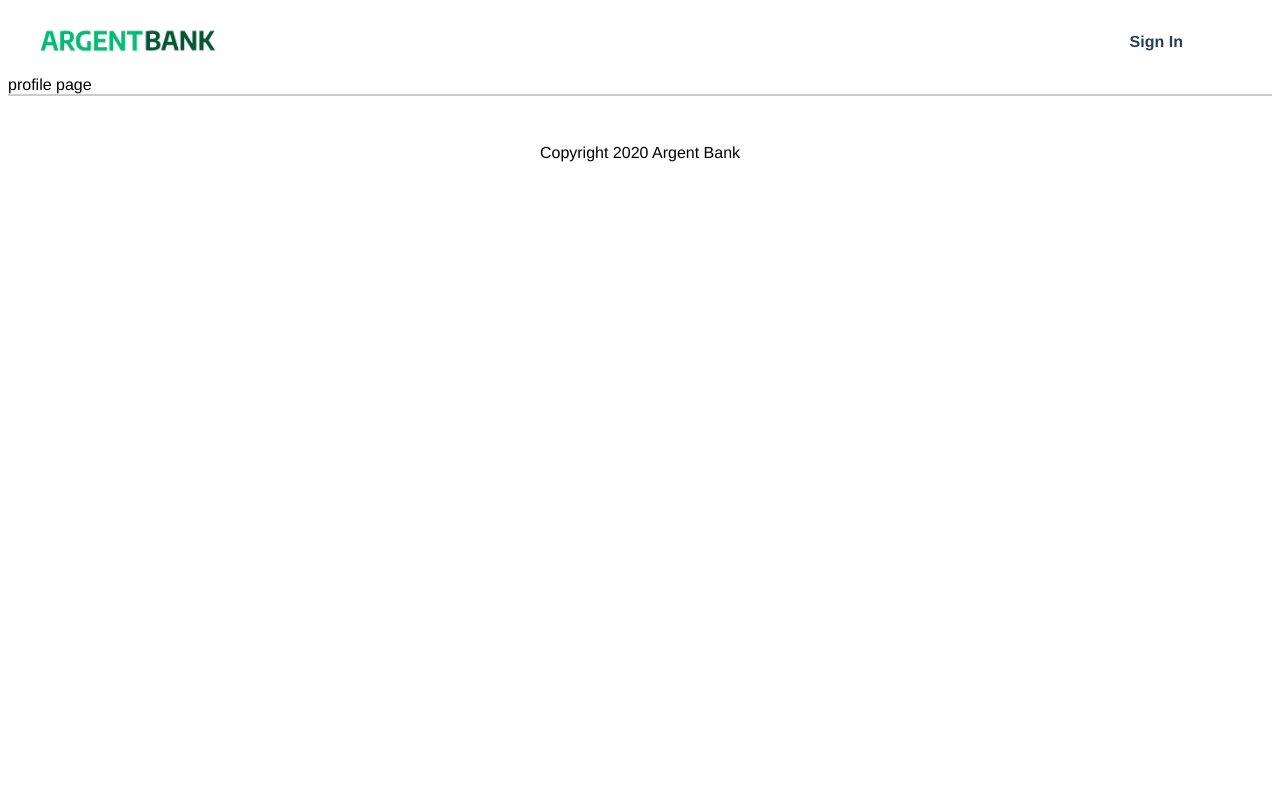
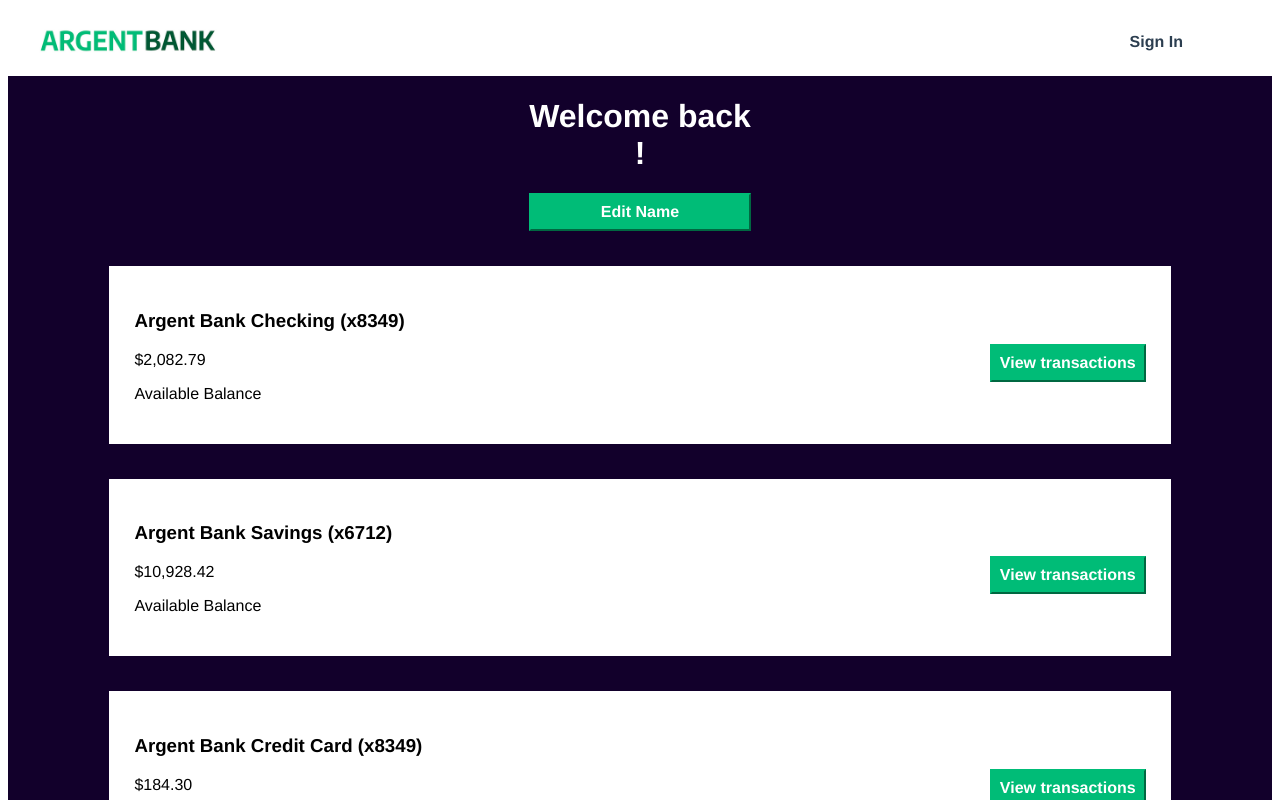
Before and after one commit to K-Duong/agentBank, a React (Vite) app: page /profile in a window 1280 px wide. Shown: the top 800 px of the page. Built offline with nearby package versions, Linux system fonts and the light colour scheme; the HTML template or start-up script is replaced by a standard one.

Commit message:
create query POST in apiSlice to get user infos from API and update ProfilePage

```diff
--- a/src/assets/styles/root/mixins.scss
+++ b/src/assets/styles/root/mixins.scss
@@ -17,6 +17,12 @@
 }
 
 //positions
+@mixin flex-column-center {
+  display: flex;
+  flex-direction: column;
+  justify-content: center;
+  align-items: center;
+}
 @mixin center-item{
   position: absolute;
   top: 50%;
--- a/src/components/button/style.scss
+++ b/src/components/button/style.scss
@@ -10,4 +10,5 @@
     border-color: $primary-color;
     background-color: $primary-color;
     color: $white-color;
+    cursor: pointer;
 }
--- a/src/components/form-sign-in/style.scss
+++ b/src/components/form-sign-in/style.scss
@@ -2,8 +2,7 @@
 
 .form-sign-in {
   background-color: $white-color;
-  @include flex-column;
-  @include center-children;
+  @include flex-column-center;
   box-sizing: border-box;
 
   width: 300px;
@@ -12,15 +11,21 @@
   padding: $p-2rem;
 
   header {
+    @include flex-column-center;
     p.error-message{
       color: $error-color;
+      text-align: center
     }
   }
 
   &-content {
-
+    @include flex-column-center;
     div {
+      @include flex-column;
       align-items: flex-start;
+      input {
+        width: 100%;
+      }
     }
   }
 }
--- a/src/hooks/index.jsx
+++ b/src/hooks/index.jsx
@@ -1,4 +1,12 @@
 import { useSelector } from "react-redux";
 
 
-export const useSelectedAuth = useSelector(state => state.auth);
+export const useIsAuth = () => {
+  const {isAuth} = useSelector((state) => state.auth);
+  return isAuth
+}
+
+export const useAuthState = () => {
+  const authState = useSelector((state) => state.auth);
+  return authState
+}
--- a/src/layouts/navbar/index.jsx
+++ b/src/layouts/navbar/index.jsx
@@ -1,11 +1,50 @@
-import { NavLink } from "react-router-dom";
+import { useState, useEffect } from "react";
+import { NavLink, useNavigate } from "react-router-dom";
+import { useDispatch, useSelector } from "react-redux";
+import { logingOut } from "../../features/authSlice";
+import { useGetUserProfileMutation } from "../../utils/apiSlice";
+import { useAuthState } from "../../hooks";
 import logo from "../../assets/logo/argentBankLogo.png";
+import "./style.scss";
 
-import "./style.scss";
-import { useDispatch, useSelector } from "react-redux";
 function NavBar() {
-  const { isAuth } = useSelector((state) => state.auth);
-  const dispatch = useDispatch;
+  // const state = useSelector((state) => state.auth);
+  const authState = useAuthState();
+  const [userProfile, setUserProfile] = useState({
+    firstName: "",
+    lastName: "",
+  });
+  const [getUserProfile] = useGetUserProfileMutation();
+
+  const dispatch = useDispatch();
+  const navigate = useNavigate();
+
+  useEffect(() => {
+    const fetchProfile = async () => {
+      if (authState.isAuth) {
+        try {
+          const result = await getUserProfile().unwrap();
+          setUserProfile((prev) => ({
+            ...prev,
+            firstName: result.body.firstName,
+            lastName: result.body.lastName,
+          }));
+          console.log("Profile fetched successfully:", result);
+        } catch (err) {
+          console.error("Failed to fetch user profile: ", err);
+        }
+      }
+    };
+    fetchProfile();
+  }, [setUserProfile, authState.isAuth]);
+
+
+
+  const handleSignOut = () => {
+    console.log("log out");
+    dispatch(logingOut(authState));
+    navigate("/");
+  };
 
   return (
     <nav className="navbar-wrapper">
@@ -13,10 +52,12 @@
         <img className="logo-agentBank" alt="Argent Bank Logo" src={logo} />
       </NavLink>
       <ul className="links">
-        {isAuth ? (
+        {authState.isAuth ? (
           <>
-            <NavLink to="/profile">Tony</NavLink>
-            <NavLink to="/">Sign Out</NavLink>
+            <NavLink to="/profile">{userProfile.firstName}</NavLink>
+            <NavLink to="/">
+              <div onClick={handleSignOut}>Sign Out</div>
+            </NavLink>
           </>
         ) : (
           <NavLink to="/login">Sign In</NavLink>
--- a/src/pages/profile/index.jsx
+++ b/src/pages/profile/index.jsx
@@ -1,9 +1,131 @@
-function ProfilePage () {
+import { useState, useEffect } from "react";
+import { useGetUserProfileMutation } from "../../utils/apiSlice";
+import { useAuthState } from "../../hooks";
+import Button from "../../components/button";
+import "./style.scss";
+import { useNavigate } from "react-router-dom";
+
+function FormEditName({ handleSubmit, handleCancel, firstName, lastName }) {
+  return (
+    <form className="form-edit-name">
+      <input placeholder={firstName}></input>
+      <input placeholder={lastName}></input>
+      <Button handleClick={handleSubmit}>Save</Button>
+      <Button handleCancel={handleCancel}>Cancel</Button>
+    </form>
+  );
+}
+function ProfilePage() {
+  const [activatedForm, setActivatedForm] = useState(false);
+  const [userProfile, setUserProfile] = useState({
+    firstName: "",
+    lastName: "",
+  });
+
+  const [fetchError, setFetchError] = useState(null)
+  const authState = useAuthState();
+  const navigate = useNavigate()
+  const [getUserProfile, { isLoading, error }] = useGetUserProfileMutation();
+
+  useEffect(() => {
+    const fetchProfile = async () => {
+      if (authState.isAuth) {
+        try {
+        const result = await getUserProfile().unwrap();
+        setUserProfile((prev) => ({
+          ...prev,
+          firstName: result.body.firstName,
+          lastName: result.body.lastName,
+        }));
+      } catch (err) {
+        console.error("Failed to fetch user profile: ", err);
+        setFetchError("Oops, something went wrong! Please try again")
+      }}
+    };
+    fetchProfile();
+  }, [authState.isAuth, getUserProfile, navigate]);
+
+  // useEffect(() => {
+  //   if (!authState.isAuth) {
+  //     navigate("/");
+  //   }
+  // }, [authState.isAuth, navigate]);
+
+  const handleSubmit = (e) => {
+    e.preventDefault();
+    console.log("save change");
+    setActivatedForm(false);
+  };
+
+  const handleCancel = () => {
+    setActivatedForm(false);
+  };
+
+  const handleChangeName = () => {
+    console.log("name to change");
+    setActivatedForm(true);
+  };
+
+  if (isLoading) return <div>Loading...</div>;
+
+
   return (
     <div className="profile-wrapper">
-      profile page
+      <div className="header">
+        <h1>
+          Welcome back
+          <br />
+          {userProfile?.firstName} {userProfile?.lastName}!
+        </h1>
+        {activatedForm ? (
+          <FormEditName
+            handleSubmit={handleSubmit}
+            handleCancel={handleCancel}
+            firstName={userProfile.firstName}
+            lastName={userProfile.lastName}
+          >
+            {" "}
+          </FormEditName>
+        ) : (
+          <Button className="edit-button" handleClick={handleChangeName}>
+            Edit Name
+          </Button>
+        )}
+      </div>
+      {/* <h2 class="sr-only">Accounts</h2> */}
+      {/* TODO: to map accounts array */}
+      <section className="account">
+        <div className="account-content-wrapper">
+          <h3 className="account-title">Argent Bank Checking (x8349)</h3>
+          <p className="account-amount">$2,082.79</p>
+          <p className="account-amount-description">Available Balance</p>
+        </div>
+        <div className="account-content-wrapper cta">
+          <button className="transaction-button">View transactions</button>
+        </div>
+      </section>
+      <section className="account">
+        <div className="account-content-wrapper">
+          <h3 className="account-title">Argent Bank Savings (x6712)</h3>
+          <p className="account-amount">$10,928.42</p>
+          <p className="account-amount-description">Available Balance</p>
+        </div>
+        <div className="account-content-wrapper cta">
+          <button className="transaction-button">View transactions</button>
+        </div>
+      </section>
+      <section className="account">
+        <div className="account-content-wrapper">
+          <h3 className="account-title">Argent Bank Credit Card (x8349)</h3>
+          <p className="account-amount">$184.30</p>
+          <p className="account-amount-description">Current Balance</p>
+        </div>
+        <div className="account-content-wrapper cta">
+          <button className="transaction-button">View transactions</button>
+        </div>
+      </section>
     </div>
-  )
+  );
 }
 
-export default ProfilePage
+export default ProfilePage;
--- /dev/null
+++ b/src/pages/profile/style.scss
@@ -0,0 +1,29 @@
+@use "../../assets/styles/root/" as *;
+
+.profile-wrapper{
+  @include flex-column;
+  @include center-children;
+  background-color: $bg-color;
+  row-gap: $p-35;
+  .header h1 {
+   color: $white-color;
+   text-align: center;
+
+  }
+
+  section.account{
+    background-color: $white-color;
+    @include flex-row;
+    justify-content: space-between;
+    padding: $p-25;
+    width: 80%;
+
+    .account-content-wrapper.cta{
+      @include flex-column;
+      @include center-children
+    }
+
+
+
+  }
+}
--- a/src/routers/router.jsx
+++ b/src/routers/router.jsx
@@ -12,7 +12,7 @@
   {
     path: "/",
     element: <Root />,
-    error: <ErrorPage/>,
+    errorElement: <ErrorPage/>,
     // TODO: ajouter loader
     children : [
       {
--- a/src/utils/apiSlice.jsx
+++ b/src/utils/apiSlice.jsx
@@ -1,9 +1,20 @@
 import { createApi, fetchBaseQuery } from "@reduxjs/toolkit/query/react";
 
 export const apiSlice = createApi({
-  reducerPath: "user",
-  baseQuery: fetchBaseQuery({ baseUrl: "http://localhost:3001/api/v1" }),
-  tagTypes: ["user"],
+  reducerPath: "api",
+  baseQuery: fetchBaseQuery({
+    baseUrl: 'http://localhost:3001/api/v1',
+    prepareHeaders: (headers, { getState }) => {
+      const token = getState().auth.token;
+
+      if (token) {
+        headers.append('Authorization', `Bearer ${token}`);
+      }
+
+      return headers;
+    },
+  }),
+  tagTypes: ["api"],
 
   endpoints: (builder) => ({
     login: builder.mutation({
@@ -13,7 +24,14 @@
         body: { email, password },
       }),
     }),
+
+    getUserProfile: builder.mutation({
+      query: () => ({
+        url: '/user/profile',
+        method: 'POST',
+      }),
+    }),
   }),
 });
 
-export const { useLoginMutation } = apiSlice;
+export const { useLoginMutation, useGetUserProfileMutation } = apiSlice;
```
Also changed, not shown: src/components/form-sign-in/index.jsx (+14 -10 lines), src/features/userSlice.jsx (+12 -0 lines).
